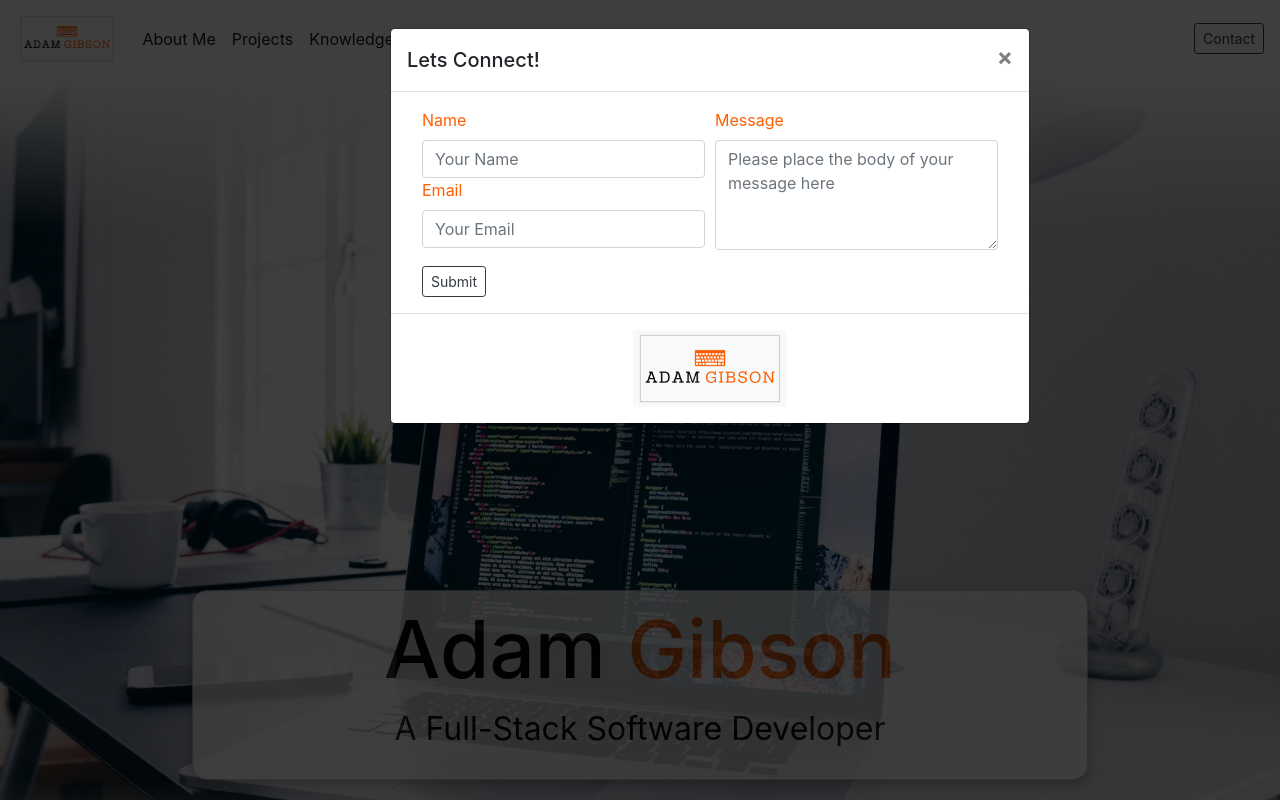
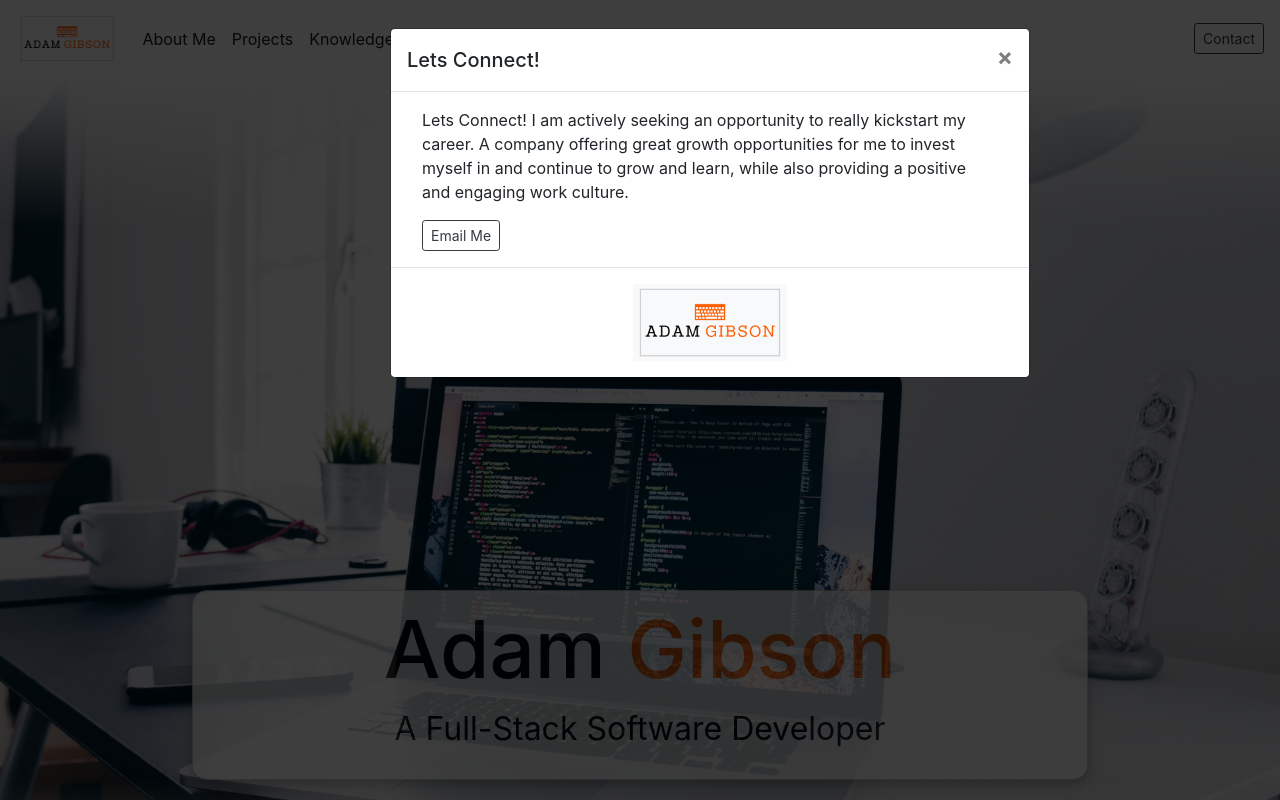
Before and after one commit to gibsonac/portfolio, an Angular app in the folder public/: page / in a window 1280 px wide. Both pictures are taken after a click on the button "Contact". Shown: the top 800 px of the page. Built offline with nearby package versions, Linux system fonts and the light colour scheme; some icons are missing.

Commit message:
fixed contact form with more basic email link

```diff
--- a/public/src/app/app.component.html
+++ b/public/src/app/app.component.html
@@ -35,6 +35,9 @@
   <a href="https://github.com/gibsonac"><img class="footer_logo"
       src="https://icongr.am/devicon/github-original-wordmark.svg?size=50&color=ff5e00" alt=""></a>
 </footer>
+
+
+
 <!-- 'CONTACT ME' PAGE MODAL POPUP BOX -->
 <div class="modal fade" id="popUpModal" tabindex="-1" role="dialog" aria-labelledby="exampleModalLabel"
   aria-hidden="true">
@@ -47,14 +50,59 @@
         </button>
       </div>
       <div class="modal-body">
-        <form method="POST" action="https://formspree.io/gibsoncadam@gmail.com">
+        <!-- <form action="mailto:gibsoncadam@gmail.com">
           <div class="container">
             <div class="form-row">
               <div class="form-group col-md-6">
                 <label class="red">Name</label>
-                <input type="text" class="form-control" placeholder="Your Name" name="name" row="2">
+                <input type="text" class="form-control" placeholder="Your Name" name="subject">
+                <div class="form-group col-md-6">
+                  <label class="red">Message</label>
+                  <textarea class="form-control" name="body" placeholder="Please place the body of your message here"
+                    rows="4"></textarea>
+                </div>
+              </div>
+              <button class="btn btn-sm btn-outline-dark" type="submit" data-dismiss="modal"
+                value="Send">Submit</button>
+            </div>
+          </div>
+        </form> -->
+        <div class="container">
+          <p> Lets Connect! I am actively seeking an opportunity to really kickstart my career. A company offering great
+            growth opportunities for me to invest myself in and continue to grow and learn, while also providing a
+            positive and engaging work culture.</p>
+          <a href="mailto:gibsoncadam@gmail.com"><button class="btn btn-sm btn-outline-dark" type="button">Email
+              Me</button></a>
+          <!-- <a href="mailto:gibsoncadam@gmail.com" data-dismiss="modal"><button class="btn btn-sm btn-outline-dark"
+              type="button">Email Me</button></a> -->
+        </div>
+
+      </div>
+      <div class="modal-footer" style="justify-content: center;">
+        <img src=" assets/images/logo2.png" style="height: 6vw;" alt="">
+      </div>
+    </div>
+  </div>
+</div>
+<!-- <div class="modal fade" id="popUpModal" tabindex="-1" role="dialog" aria-labelledby="exampleModalLabel"
+  aria-hidden="true">
+  <div class="modal-dialog" role="document">
+    <div class="modal-content" style="min-width: 50vw; width: 100%; min-height: 20rem;">
+      <div class="modal-header">
+        <h5 class="modal-title" id="exampleModalLabel">Lets Connect!</h5>
+        <button type="button" class="close" data-dismiss="modal" aria-label="Close">
+          <span aria-hidden="true">&times;</span>
+        </button>
+      </div>
+      <div class="modal-body">
+        <form action="https://formspree.io/xyyglvvg" method="POST">
+          <div class="container">
+            <div class="form-row">
+              <div class="form-group col-md-6">
+                <label class="red">Name</label>
+                <input type="text" class="form-control" placeholder="Your Name" name="name">
                 <label class="red">Email</label>
-                <input type="email" class="form-control" name="email" placeholder="Your Email" row="2">
+                <input type="email" class="form-control" name="_replyto" placeholder="Your Email">
               </div>
               <div class="form-group col-md-6">
                 <label class="red">Message</label>
@@ -63,7 +111,7 @@
               </div>
             </div>
             <button class="btn btn-sm btn-outline-dark" type="submit" data-dismiss="modal" data-toggle="modal"
-              data-target="#popUpModal5">Submit</button>
+              value="Send" data-target="#popUpModal5" >Submit</button>
           </div>
         </form>
       </div>
@@ -72,9 +120,9 @@
       </div>
     </div>
   </div>
-</div>
+</div> -->
 <!-- after contact me page -->
-<div class="modal fade" id="popUpModal5" tabindex="-1" role="dialog" aria-labelledby="exampleModalLabel"
+<!-- <div class="modal fade" id="popUpModal5" tabindex="-1" role="dialog" aria-labelledby="exampleModalLabel"
   aria-hidden="true">
   <div class="modal-dialog" role="document">
     <div class="modal-content" style="min-width: 50vw; width: 100%; min-height: 20rem;">
@@ -95,4 +143,4 @@
       </div>
     </div>
   </div>
-</div>
+</div> -->
--- a/public/src/app/app.component.ts
+++ b/public/src/app/app.component.ts
@@ -9,7 +9,25 @@ import { temporaryAllocator } from '@angular/compiler/src/render3/view/util';
 })
 export class AppComponent implements OnInit
 {
-   constructor(private _httpService: HttpService){}
+  theMessage: any;
+  constructor(private _httpService: HttpService){}
 ngOnInit() {
+    this.theMessage = {
+    name: "",
+    _replyto: "",
+    message: "",
+  }
+    }
+    email(){
+      console.log(this.theMessage);
+      let observable = this._httpService.email(this.theMessage);
+      observable.subscribe((data: any) => {
+        console.log("the response", data)
+        this.theMessage = {
+          name: "",
+          _replyto: "",
+          message: "",
+        }
+      })
     }
 }
--- a/public/src/app/http.service.ts
+++ b/public/src/app/http.service.ts
@@ -9,4 +9,7 @@ export class HttpService {
   constructor(private _http: HttpClient){}
   //add functions here like this: getCakes() {
       // return this._http.get('/cakes/')
+      email(theMessage){
+        return this._http.post('/email/', theMessage)
+      }
   }
```
Also changed, not shown: public/dist/public/index.html, public/dist/public/main.js, public/src/index.html (line endings or trailing spaces), 2 other files (tests, documents, lock files or other folders).
